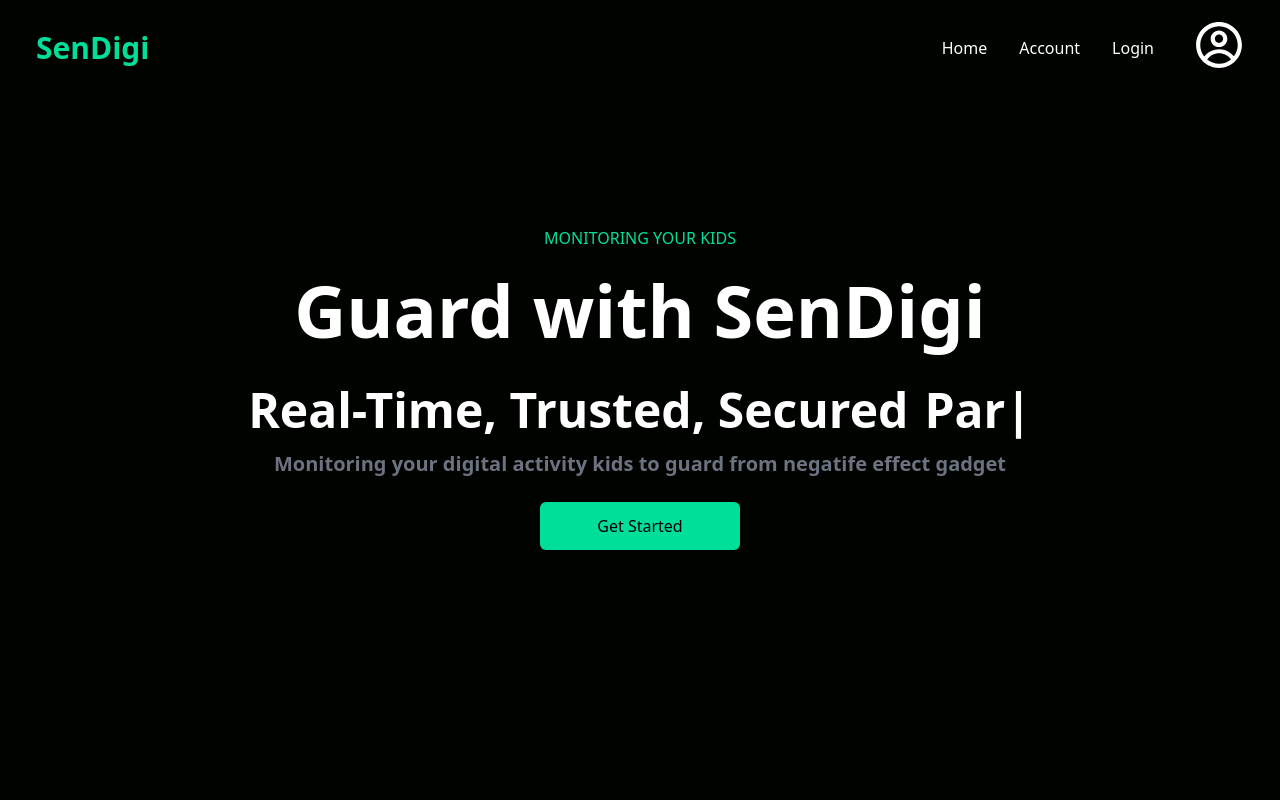
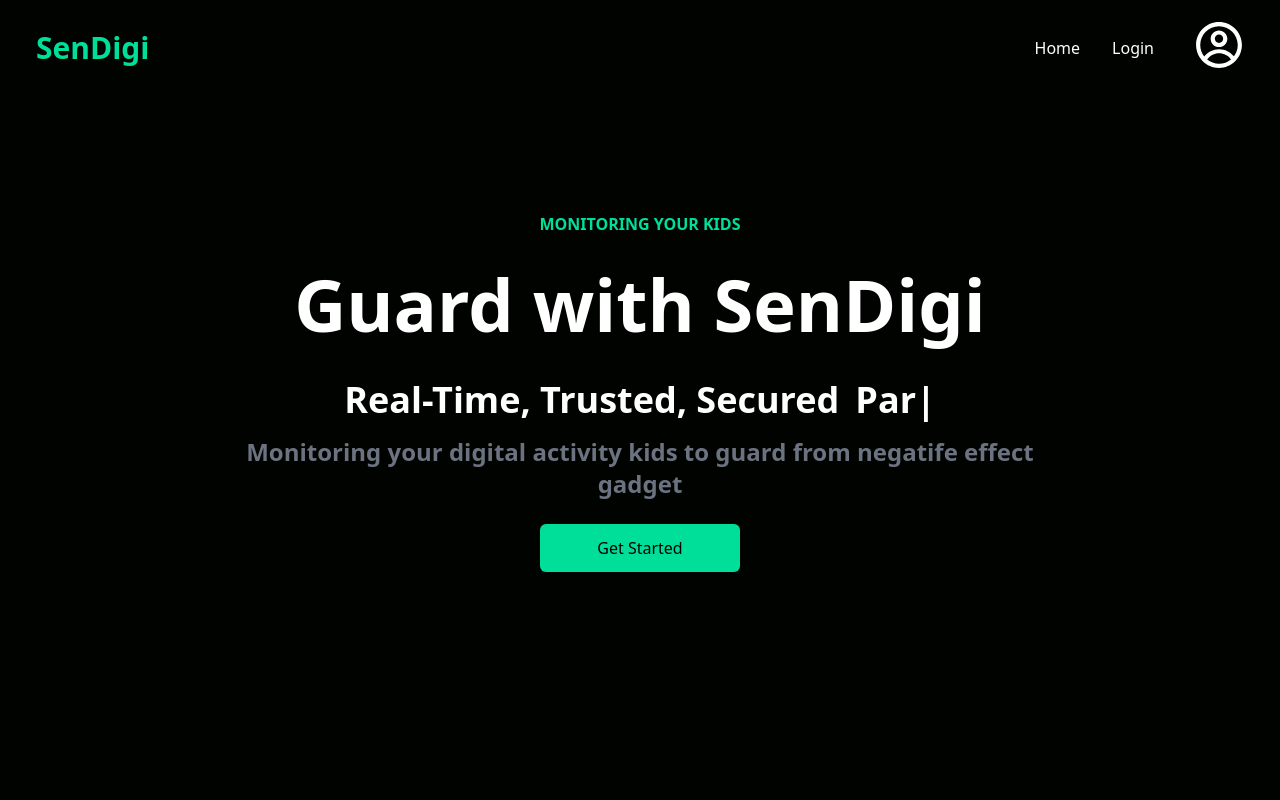
Before and after one commit to Hilll19/SenDigi-Project, a React (Create React App) app: page / in a window 1280 px wide. Shown: the top 800 px of the page. Built offline with nearby package versions, Linux system fonts and the light colour scheme.

Commit message:
Add Login and some logic check login/logout

```diff
--- a/src/App.js
+++ b/src/App.js
@@ -1,19 +1,34 @@
 // App.js
-import React from 'react';
+
+import React, { useState, useEffect } from 'react';
 import { BrowserRouter as Router, Routes, Route } from 'react-router-dom';
 import Home from './page/Home';
 import ProfileDetail from './page/ProfileDetail';
 import TimeUsage from './page/TimeUsage';
 import LockApp from './page/LockApp';
+import LoginPage from './page/LoginPage';
+import Dashboard from './page/Dashboard/Dashboard';
 
 function App() {
+  const [isLoggedIn, setIsLoggedIn] = useState(false);
+
+  // Check if user is logged in when the app loads
+  useEffect(() => {
+    const loggedInStatus = localStorage.getItem('isLoggedIn');
+    if (loggedInStatus === 'true') {
+      setIsLoggedIn(true);
+    }
+  }, []);
+
   return (
     <Router>
       <Routes>
-        <Route path="/" element={<Home />} />
-        <Route path="/profile-detail" element={<ProfileDetail />} />
-        <Route path="/time-usage" element={<TimeUsage />} />
-        <Route path="/lock-app" element={<LockApp />} />
+        <Route path="/" element={<Home isLoggedIn={isLoggedIn} />} />
+        <Route path="/Profile-Detail" element={<ProfileDetail />} />
+        <Route path="/Time-Usage" element={<TimeUsage />} />
+        <Route path="/Lock-App" element={<LockApp />} />
+        <Route path="/LoginPage" element={<LoginPage setIsLoggedIn={setIsLoggedIn} />} />
+        <Route path="/Dashboard" element={<Dashboard isLoggedIn={isLoggedIn} />} />
       </Routes>
     </Router>
   );
--- /dev/null
+++ b/src/LoginPage.css
@@ -0,0 +1,19 @@
+/* Animasi tombol login */
+@keyframes fadeIn {
+    from {
+      opacity: 0;
+      transform: translateY(10px);
+    }
+    to {
+      opacity: 1;
+      transform: translateY(0);
+    }
+  }
+
+  a {
+    animation: fadeIn 0.5s ease-in-out;
+  }
+
+  a:hover {
+    transform: scale(1.05);
+  }
--- a/src/components/Hero.jsx
+++ b/src/components/Hero.jsx
@@ -1,21 +1,36 @@
+// Hero.jsx
+
 import React from 'react';
+import { useNavigate } from 'react-router-dom';
 import { ReactTyped } from "react-typed";
 
-const Hero = () => {
+const Hero = ({ isLoggedIn }) => {
+  const navigate = useNavigate();
+
+  const handleGetStarted = () => {
+    if (isLoggedIn) {
+      navigate('/Dashboard');
+    } else {
+      navigate('/LoginPage');
+    }
+  };
+
   return (
     <div className='text-white'>
-        <div className='max-w-[800px] mt-[-96px] w-ful h-screen mx-auto text-center flex flex-col justify-center'>
-            <p className='text-[#00df9a] font-boldp-2'>MONITORING YOUR KIDS</p>
-            <h1 className='md:text-7xl sm:text-6xl text-4xl font-bold md:py-6'>Guard with SenDigi</h1>
-            <div className='flex justify-center items-center'>
-                <p className='md:text-5xl sm:text-4xl text-xl font-bold py-4'>Real-Time, Trusted, Secured</p>
-                <ReactTyped className='md:text-5xl sm:text-4xl text-xl font-bold md:pl-4 pl-2' strings={['Family', 'Parents', 'Kids']} typeSpeed={120} backSpeed={146} loop/>
-            </div>
-            <p className='md:text-2zl text-xl font-bold text-gray-500'>Monitoring your digital activity kids to guard from negatife effect gadget </p>
-            <button className='bg-[#00df9a] w-[200px] rounded-md font-medium my-6 mx-auto py-3 text-black'>Get Started</button>
+      <div className='max-w-[800px] mt-[-96px] w-ful h-screen mx-auto text-center flex flex-col justify-center'>
+        <p className='text-[#00df9a] font-bold p-2'>MONITORING YOUR KIDS</p>
+        <h1 className='md:text-7xl sm:text-6xl text-4xl font-bold md:py-6'>Guard with SenDigi</h1>
+        <div className='flex justify-center items-center'>
+          <p className='md:text-4xl sm:text-3xl text-xl font-bold py-4'>Real-Time, Trusted, Secured</p>
+          <ReactTyped className='md:text-4xl sm:text-3xl text-xl font-bold md:pl-4 pl-2' strings={['Family', 'Parents', 'Kids']} typeSpeed={120} backSpeed={146} loop />
         </div>
+        <p className='md:text-2xl text-xl font-bold text-gray-500'>Monitoring your digital activity kids to guard from negatife effect gadget </p>
+        <button onClick={handleGetStarted} className='bg-[#00df9a] w-[200px] rounded-md font-medium my-6 mx-auto py-3 text-black'>
+          {isLoggedIn ? 'Go to Dashboard' : 'Get Started'}
+        </button>
+      </div>
     </div>
-  )
+  );
 }
 
-export default Hero
+export default Hero;
--- a/src/components/Navbar.jsx
+++ b/src/components/Navbar.jsx
@@ -1,28 +1,53 @@
-import React, {useState} from 'react'
-import { AiOutlineClose, AiOutlineMenu } from 'react-icons/ai'
-import {CgProfile} from 'react-icons/cg'
+// Navbar.js
+
+import React, { useState, useEffect } from 'react';
+import { AiOutlineClose, AiOutlineMenu } from 'react-icons/ai';
+import { CgProfile } from 'react-icons/cg';
+import { Link, useNavigate } from 'react-router-dom';
 
 const Navbar = () => {
-    const [nav, setNav] = useState(false)
+    const [nav, setNav] = useState(true);
+    const [isLoggedIn, setIsLoggedIn] = useState(false);
+    const navigate = useNavigate();
+
+    // Check if user is logged in when the component mounts
+    useEffect(() => {
+      const loggedInStatus = localStorage.getItem('isLoggedIn');
+      if (loggedInStatus === 'true') {
+        setIsLoggedIn(true);
+      }
+    }, []);
+
+    // Function to handle logout
+    const handleLogout = () => {
+      localStorage.removeItem('isLoggedIn');
+      setIsLoggedIn(false);
+      navigate('/LoginPage');
+    };
 
     const handleNav = () => {
-        setNav(!nav)
-    }
+        setNav(!nav);
+    };
 
     return (
         <div className='flex justify-between items-center h-24 max-w-[1240px] mx-auto px-4 text-white'>
             <h1 className='w-full text-3xl font-bold text-[#00df9a]'>SenDigi</h1>
             <ul className='hidden md:flex'>
                 <li className='p-4'>Home</li>
-                <li className='p-4'>Account</li>
-                <li className='p-4'>Login</li>
+                <li className='p-4'>
+                  {isLoggedIn ? (
+                    <button onClick={handleLogout}>Logout</button>
+                  ) : (
+                    <Link to="/LoginPage">Login</Link>
+                  )}
+                </li>
                 <CgProfile className='ml-6' size={50}/>
             </ul>
             {/* Handle hamburger menu display */}
             <div onClick={handleNav} className='block md:hidden'>
                 {!nav ? <AiOutlineClose size={24}/> : <AiOutlineMenu size={24}/>}
             </div>
-            <div className={nav ? 'fixed left-0 top-0 w-[60%] h-full border-r border-r-gray-900 bg-[#000300] ease-in-out duration-500' : 'fixed left-[-100%]'}>
+            <div className={!nav ? 'fixed left-0 top-0 w-[60%] h-full border-r border-r-gray-900 bg-[#000300] ease-in-out duration-500' : 'fixed left-[-100%]'}>
             <h1 className='w-full text-3xl font-bold text-[#00df9a] m-4'>SenDigi</h1>
                 <ul className='p-4 uppercase'>
                     <li className='p-4 border-b border-gray-600'>Home</li>
@@ -33,7 +58,7 @@ const Navbar = () => {
                 </ul>
             </div>
         </div>
-    )
+    );
 }
 
-export default Navbar
+export default Navbar;
```
